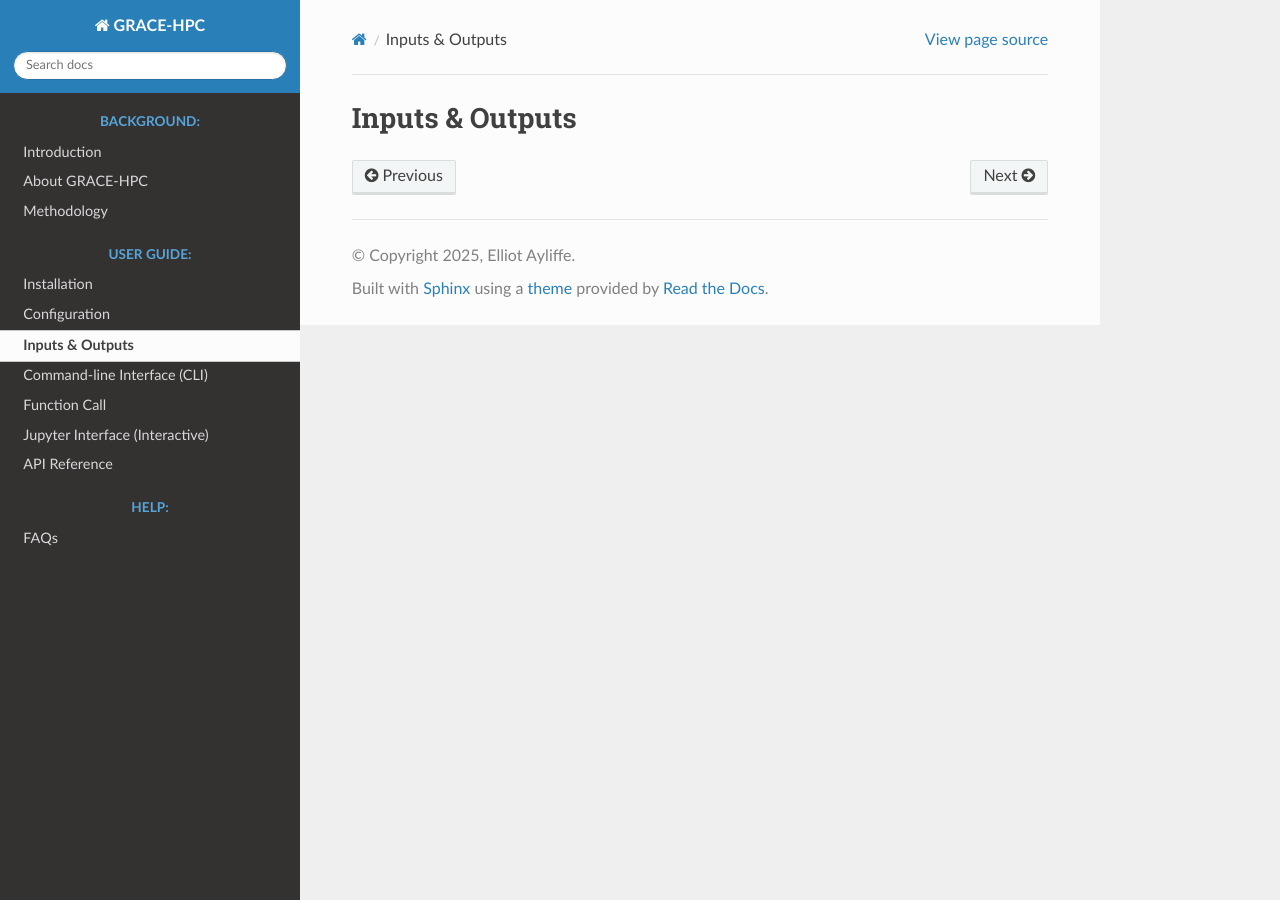
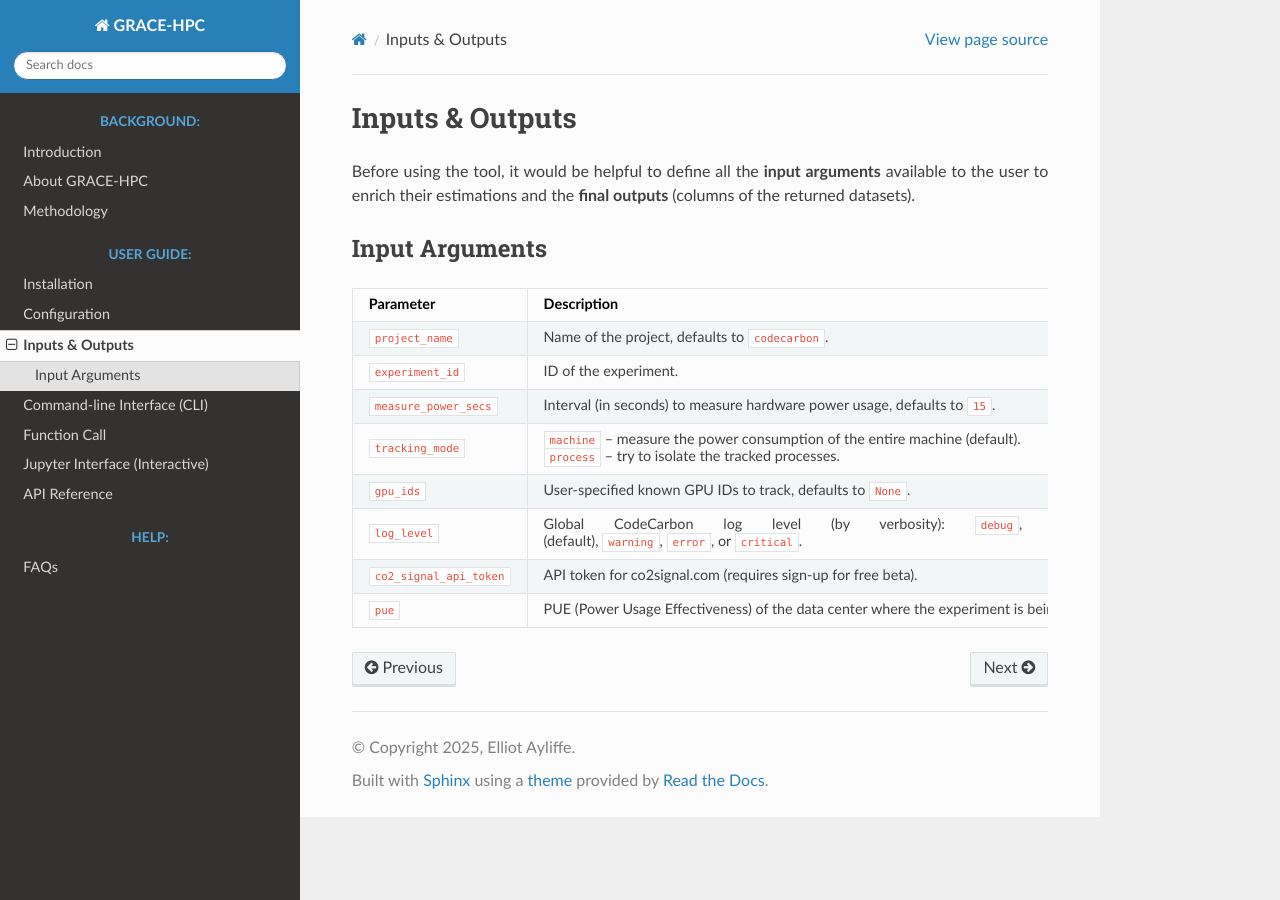
Before and after one commit to Elliot-Ayliffe/GRACE-HPC, a Sphinx documentation site: the page built from docs/inputs_outputs.md, in a window 1280 px wide. Built offline with Sphinx 7.4.7 and the Read the Docs theme 3.1.0, drawn with Linux system fonts in a browser that asks for light colours.

Commit message:
Update inputs_outputs.md

```diff
--- a/docs/inputs_outputs.md
+++ b/docs/inputs_outputs.md
@@ -1 +1,16 @@
 # Inputs & Outputs
+
+Before using the tool, it would be helpful to define all the **input arguments** available to the user to enrich their estimations and the **final outputs** (columns of the returned datasets).
+
+## Input Arguments
+
+| Parameter            | Description                                                                                                                                                             |
+|----------------------|-------------------------------------------------------------------------------------------------------------------------------------------------------------------------|
+| `project_name`       | Name of the project, defaults to `codecarbon`.                                                                                                                          |
+| `experiment_id`      | ID of the experiment.                                                                                                                                                    |
+| `measure_power_secs` | Interval (in seconds) to measure hardware power usage, defaults to `15`.                                                                                                |
+| `tracking_mode`      | `machine` – measure the power consumption of the entire machine (default).  <br> `process` – try to isolate the tracked processes.                                      |
+| `gpu_ids`            | User-specified known GPU IDs to track, defaults to `None`.                                                                                                               |
+| `log_level`          | Global CodeCarbon log level (by verbosity): `debug`, `info` (default), `warning`, `error`, or `critical`.                                                              |
+| `co2_signal_api_token` | API token for co2signal.com (requires sign-up for free beta).                                                                                                        |
+| `pue`                | PUE (Power Usage Effectiveness) of the data center where the experiment is being run.
```
